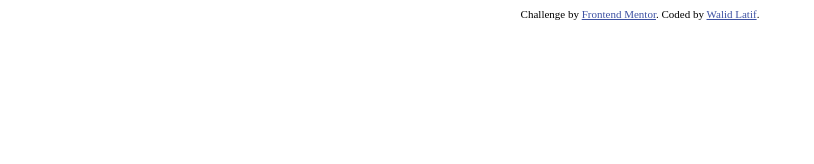
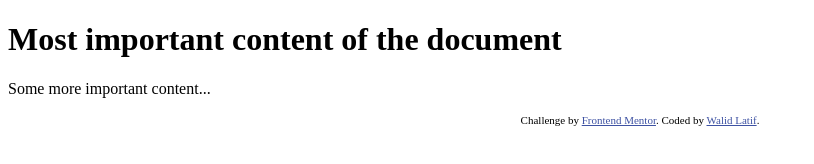
Before and after one commit to walidlatif/frontendmentor, a plain HTML site: page recipe-page-main/index.html in a window 1280 px wide. Shown: the whole page, without its empty margins (0-814 px from the left). Drawn offline with Linux system fonts and the light colour scheme.

Commit message:
Push Command

```diff
--- a/recipe-page-main/index.html
+++ b/recipe-page-main/index.html
@@ -17,7 +17,8 @@
 <body>
 
   <main>
-
+    <h1>Most important content of the document</h1>
+    <p>Some more important content...</p>
   </main>
 
   <div class="attribution">
```
